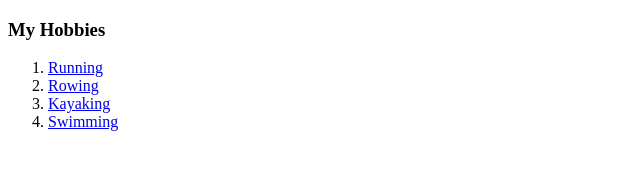
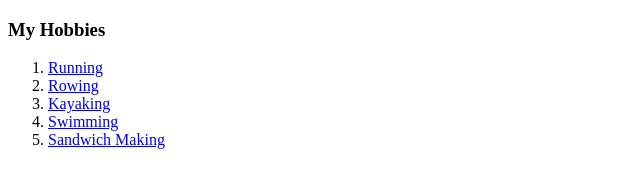
Before and after one commit to dormlifeforme/PersonalPage, a plain HTML site: page hobbies.html in a window 1280 px wide. Shown: the whole page, without its empty margins (0-640 px from the left). Drawn offline with Linux system fonts and the light colour scheme.

Commit message:
Update hobbies.html

```diff
--- a/hobbies.html
+++ b/hobbies.html
@@ -13,6 +13,7 @@
         <li><a href="https://en.wikipedia.org/wiki/Rowing" target="_blank">Rowing</a></li>
         <li><a href="https://en.wikipedia.org/wiki/Kayaking" target="_blank">Kayaking</a></li>
         <li><a href="https://en.wikipedia.org/wiki/Swimming" target="_blank">Swimming</a></li>
+        <li><a href="https://en.wikipedia.org/wiki/Sandwich" target="_blank">Sandwich Making</a></li>
     <ol>
 </body>
 </html>
```
